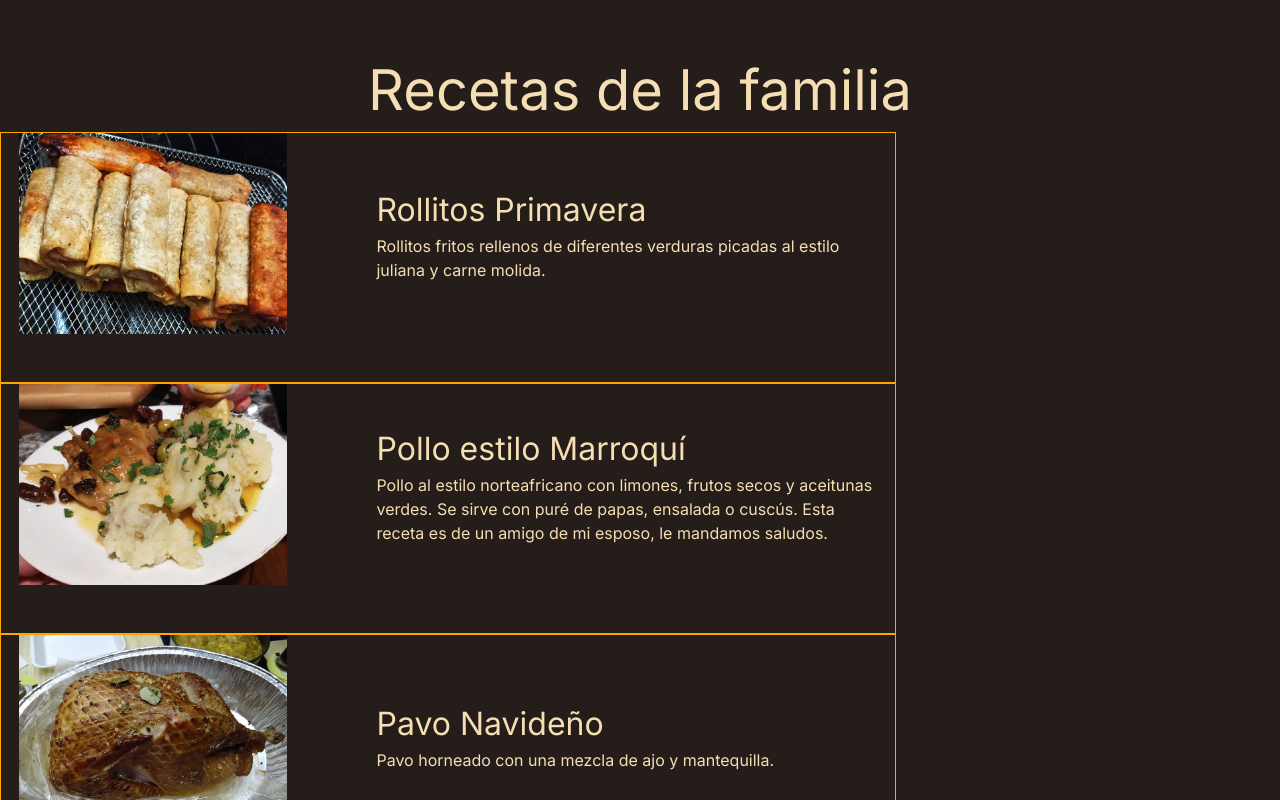
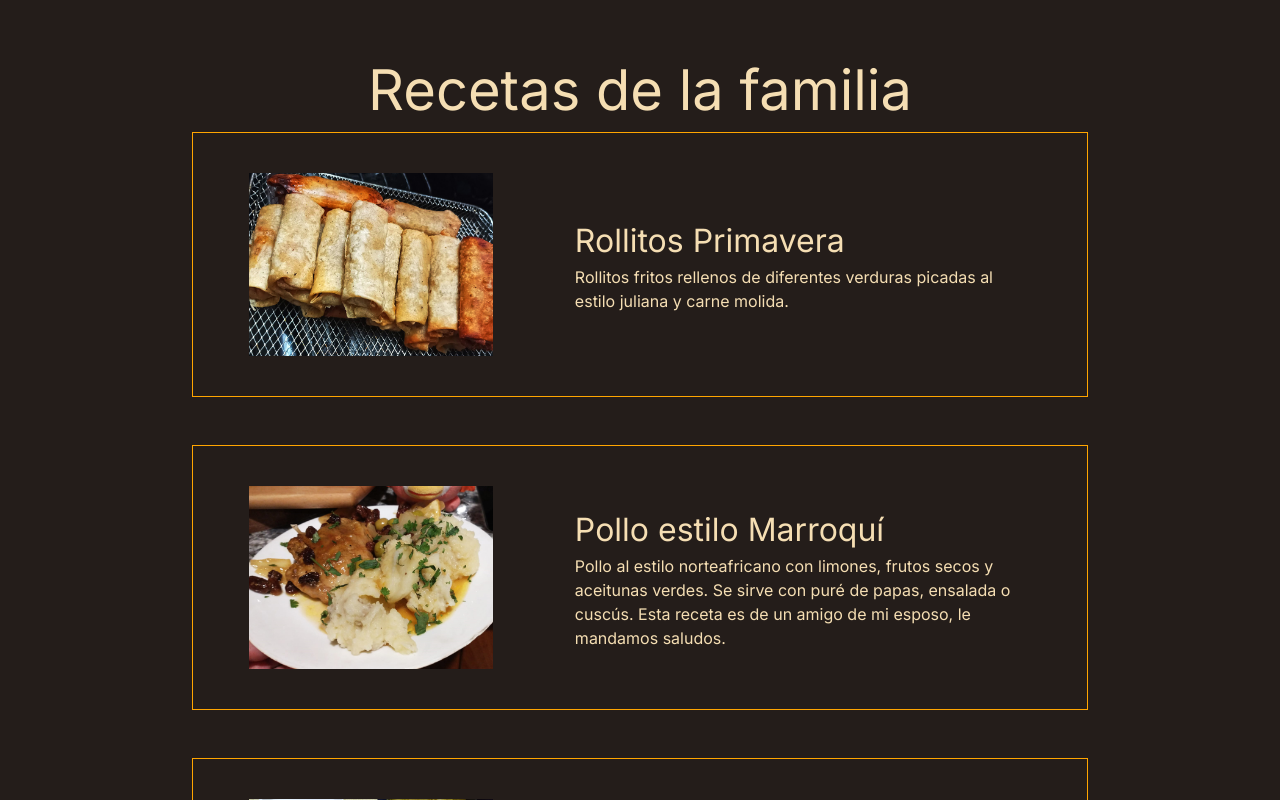
Before and after one commit to mabysmal/recetario, a Next.js app: page / in a window 1280 px wide. Shown: the top 800 px of the page. Built offline with nearby package versions, Linux system fonts and the light colour scheme.

Commit message:
centered recipes

```diff
--- a/app/styles.css
+++ b/app/styles.css
@@ -1,5 +1,6 @@
 body {
   background-color: rgb(36, 29, 26);
+  font-family: "Roboto";
 
 }
 
@@ -11,6 +12,64 @@ body {
   display: flex;
   padding-top: 3rem;
 
+}
+
+div.card-content {
+
+  display: flex;
+  flex-flow: row-reverse nowrap;
+  justify-content: center;
+  align-items: center;
+  align-content: space-around;
+  width: 70%;
+  margin-bottom: 3rem;
+
+}
+
+
+
+div.text-cards {
+  flex-flow: column;
+  display: flex;
+  order: 1;
+  width: 66%;
+  text-decoration: none;
+  padding-left: 10%;
+
+}
+
+img.cardimg {
+  width: 30%;
+  display: flex;
+  order: 2;
+
+}
+
+.card-content h3 {
+  color: wheat;
+  font-size: 2rem;
+  text-decoration: none;
+}
+
+.card-content p {
+  color: wheat;
+  font-size: 1rem;
+  text-decoration: none;
+}
+
+.card-content {
+  border: solid orange 1px;
+  justify-content: center;
+  padding: 2.5rem;
+  margin-right: auto;
+  margin-left: auto;
+
+}
+
+.cardsContainer {
+display: flex;
+flex-direction: column;
+justify-content: center;
 }
 
 @media screen and (max-width: 600px) {
@@ -36,61 +95,6 @@ body {
     align-items: center;
     text-align: center;
     padding-bottom: 5rem;
-  }
-
-  .card-content h3 {
-    color: wheat;
-    font-size: 2rem;
-    text-decoration: none;
-  }
-
-  .card-content p {
-    color: wheat;
-    margin-left: 10%;
-    margin-right: 10%;
-  }
-
-  .card-content {
-    border: solid orange 1px;
-    padding-top: 10%;
-    padding-bottom: 5%;
-    padding-left: 5%;
-    padding-right: 5%;
-  }
-
-}
-
-@media screen and (min-width: 601px) {
-
-
-
- div.card-content {
-
-    display: flex;
-    flex-flow: row-reverse nowrap;
-    justify-content: center;
-    align-items: center;
-    align-content: space-around;
-    width: 70%;
-    padding-bottom: 3rem;
-
-  }
-
-
-  div.text-cards {
-    flex-flow: column;
-    display: flex;
-    order: 1;
-    width: 66%;
-    text-decoration: none;
-    padding-left: 10%;
-
-  }
-
-  img.cardimg {
-    width: 30%;
-    display: flex;
-    order: 2;
 
   }
 
@@ -102,17 +106,22 @@ body {
 
   .card-content p {
     color: wheat;
-    font-size: 1rem;
-    text-decoration: none;
+    margin-left: auto;
+    margin-right: auto;
+
   }
 
-  .card-content{
+  .card-content {
     border: solid orange 1px;
 
   }
 
 
-}/*
+}
+
+
+
+/*
 ///////////////////////////////////////////////
 
 /* body {
```
